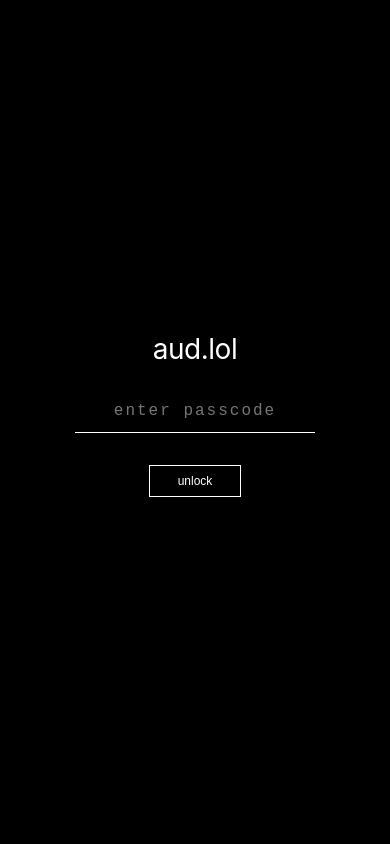
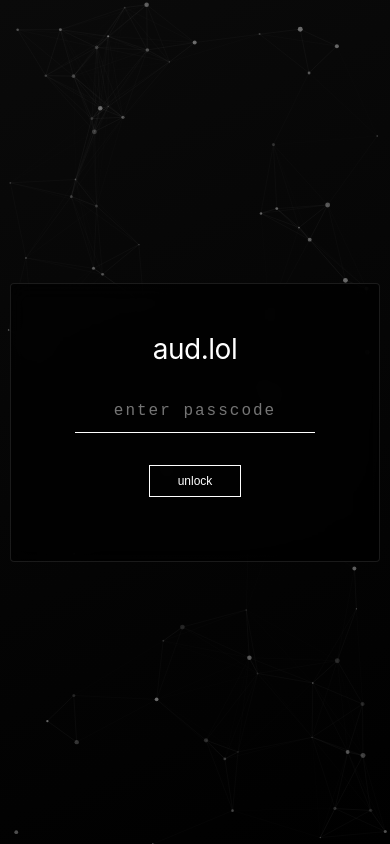
Before and after one commit to vxqj/aud-site, a website: page index.html in a window 390 px wide. Drawn offline with Linux system fonts and the light colour scheme.

Commit message:
Update index.html

```diff
--- a/index.html
+++ b/index.html
@@ -33,6 +33,23 @@
             height: 100vh;
             overflow: hidden;
             color: #fff;
+            position: relative;
+        }
+
+        /* Canvas for particle animation */
+        canvas {
+            position: fixed;
+            top: 0;
+            left: 0;
+            width: 100%;
+            height: 100%;
+            z-index: 0;
+            display: block;
+        }
+
+        .gate, .main-content {
+            position: relative;
+            z-index: 1;
         }
 
         /* PASSCODE GATE - MINIMALISTIC */
@@ -42,7 +59,7 @@
             left: 0;
             width: 100%;
             height: 100%;
-            background: #000000;
+            background: transparent;
             display: flex;
             justify-content: center;
             align-items: center;
@@ -58,6 +75,11 @@
 
         .gate-box {
             text-align: center;
+            background: rgba(0,0,0,0.7);
+            backdrop-filter: blur(10px);
+            padding: 48px 64px;
+            border: 1px solid rgba(255,255,255,0.1);
+            border-radius: 4px;
         }
 
         .gate-box h2 {
@@ -146,8 +168,9 @@
         }
 
         .card {
-            background: #050505;
-            border: 1px solid #1a1a1a;
+            background: rgba(5,5,5,0.85);
+            backdrop-filter: blur(5px);
+            border: 1px solid rgba(255,255,255,0.08);
             border-radius: 20px;
             padding: 28px;
             margin-bottom: 24px;
@@ -177,8 +200,8 @@
         .input-group textarea,
         .input-group select {
             width: 100%;
-            background: #0a0a0a;
-            border: 1px solid #1a1a1a;
+            background: rgba(10,10,10,0.9);
+            border: 1px solid rgba(255,255,255,0.1);
             color: #fff;
             padding: 12px 14px;
             font-size: 14px;
@@ -230,14 +253,14 @@
         }
 
         button.secondary {
-            background: #0a0a0a;
+            background: rgba(10,10,10,0.9);
             color: #fff;
-            border: 1px solid #1a1a1a;
+            border: 1px solid rgba(255,255,255,0.2);
         }
 
         .status {
-            background: #0a0a0a;
-            border: 1px solid #1a1a1a;
+            background: rgba(10,10,10,0.9);
+            border: 1px solid rgba(255,255,255,0.08);
             border-radius: 12px;
             padding: 16px;
             margin-top: 20px;
@@ -274,13 +297,14 @@
 
         hr {
             border: none;
-            border-top: 1px solid #1a1a1a;
+            border-top: 1px solid rgba(255,255,255,0.08);
             margin: 20px 0;
         }
 
         .warning {
-            background: #1a0a0a;
-            border: 1px solid #442222;
+            background: rgba(26,10,10,0.8);
+            backdrop-filter: blur(5px);
+            border: 1px solid rgba(68,34,34,0.5);
             border-radius: 12px;
             padding: 16px;
             margin-bottom: 24px;
@@ -289,8 +313,9 @@
         }
 
         .backend-status {
-            background: #0a2a0a;
-            border: 1px solid #2a4a2a;
+            background: rgba(10,42,10,0.8);
+            backdrop-filter: blur(5px);
+            border: 1px solid rgba(42,74,42,0.5);
             border-radius: 12px;
             padding: 12px;
             margin-bottom: 20px;
@@ -319,6 +344,9 @@
     </style>
 </head>
 <body>
+
+<!-- CANVAS FOR BACKGROUND ANIMATION -->
+<canvas id="bgCanvas"></canvas>
 
 <!-- PASSCODE GATE -->
 <div id="gate" class="gate">
@@ -430,6 +458,105 @@
 </div>
 
 <script>
+    // ============ CANVAS BACKGROUND ANIMATION ============
+    const canvas = document.getElementById('bgCanvas');
+    const ctx = canvas.getContext('2d');
+
+    let width, height;
+    let particles = [];
+    let particleCount = 80;
+
+    class Particle {
+        constructor() {
+            this.x = Math.random() * width;
+            this.y = Math.random() * height;
+            this.size = Math.random() * 2 + 0.5;
+            this.speedX = (Math.random() - 0.5) * 0.3;
+            this.speedY = (Math.random() - 0.5) * 0.3;
+            this.opacity = Math.random() * 0.3 + 0.1;
+        }
+
+        update() {
+            this.x += this.speedX;
+            this.y += this.speedY;
+
+            if (this.x < 0) this.x = width;
+            if (this.x > width) this.x = 0;
+            if (this.y < 0) this.y = height;
+            if (this.y > height) this.y = 0;
+        }
+
+        draw() {
+            ctx.beginPath();
+            ctx.arc(this.x, this.y, this.size, 0, Math.PI * 2);
+            ctx.fillStyle = `rgba(255, 255, 255, ${this.opacity})`;
+            ctx.fill();
+        }
+    }
+
+    function initCanvas() {
+        width = window.innerWidth;
+        height = window.innerHeight;
+        canvas.width = width;
+        canvas.height = height;
+
+        particles = [];
+        for (let i = 0; i < particleCount; i++) {
+            particles.push(new Particle());
+        }
+    }
+
+    function animateCanvas() {
+        ctx.clearRect(0, 0, width, height);
+
+        // Draw gradient background
+        const gradient = ctx.createLinearGradient(0, 0, width, height);
+        gradient.addColorStop(0, '#0a0a0a');
+        gradient.addColorStop(0.5, '#050505');
+        gradient.addColorStop(1, '#000000');
+        ctx.fillStyle = gradient;
+        ctx.fillRect(0, 0, width, height);
+
+        // Draw connecting lines between nearby particles
+        for (let i = 0; i < particles.length; i++) {
+            for (let j = i + 1; j < particles.length; j++) {
+                const dx = particles[i].x - particles[j].x;
+                const dy = particles[i].y - particles[j].y;
+                const distance = Math.sqrt(dx * dx + dy * dy);
+
+                if (distance < 120) {
+                    ctx.beginPath();
+                    ctx.moveTo(particles[i].x, particles[i].y);
+                    ctx.lineTo(particles[j].x, particles[j].y);
+                    ctx.strokeStyle = `rgba(255, 255, 255, ${0.05 * (1 - distance / 120)})`;
+                    ctx.stroke();
+                }
+            }
+        }
+
+        // Draw and update particles
+        for (let particle of particles) {
+            particle.update();
+            particle.draw();
+        }
+
+        requestAnimationFrame(animateCanvas);
+    }
+
+    window.addEventListener('resize', () => {
+        width = window.innerWidth;
+        height = window.innerHeight;
+        canvas.width = width;
+        canvas.height = height;
+        particles = [];
+        for (let i = 0; i < particleCount; i++) {
+            particles.push(new Particle());
+        }
+    });
+
+    initCanvas();
+    animateCanvas();
+
     // ============ OBFUSCATED PASSCODE ============
     function checkPasscode() {
         const input = document.getElementById('passcodeInput');
@@ -472,11 +599,11 @@
                 body: JSON.stringify({ test: true })
             });
             statusDiv.innerHTML = '✅ backend connected';
-            statusDiv.style.background = '#0a2a0a';
+            statusDiv.style.background = 'rgba(10,42,10,0.8)';
             addStatus('backend connected', 'success');
         } catch (error) {
             statusDiv.innerHTML = '❌ backend not reachable';
-            statusDiv.style.background = '#2a0a0a';
+            statusDiv.style.background = 'rgba(42,10,10,0.8)';
             addStatus('backend connection failed', 'error');
         }
     }
```
